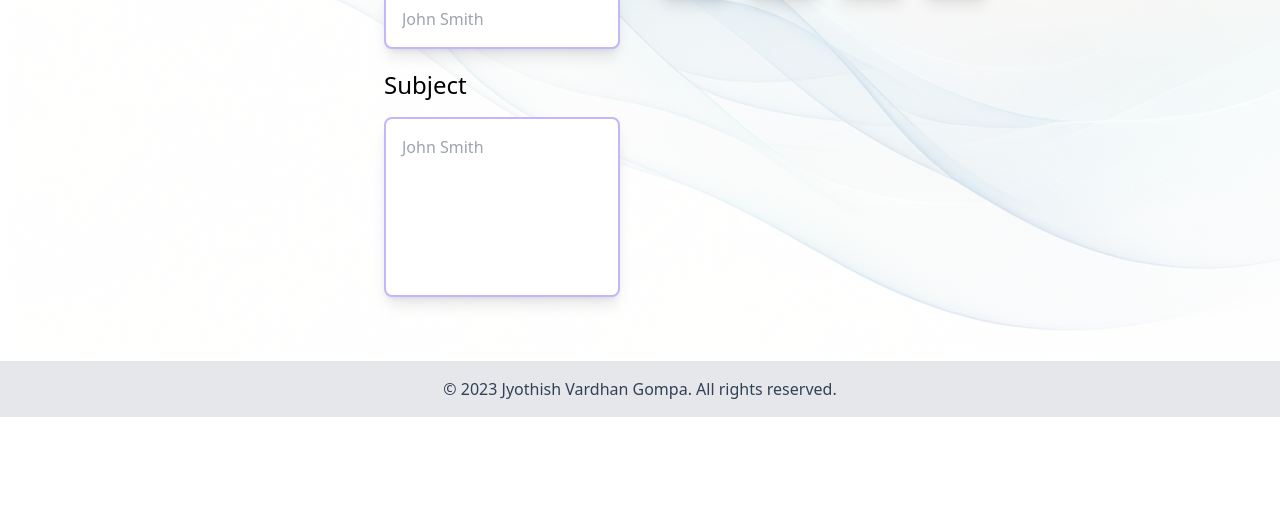
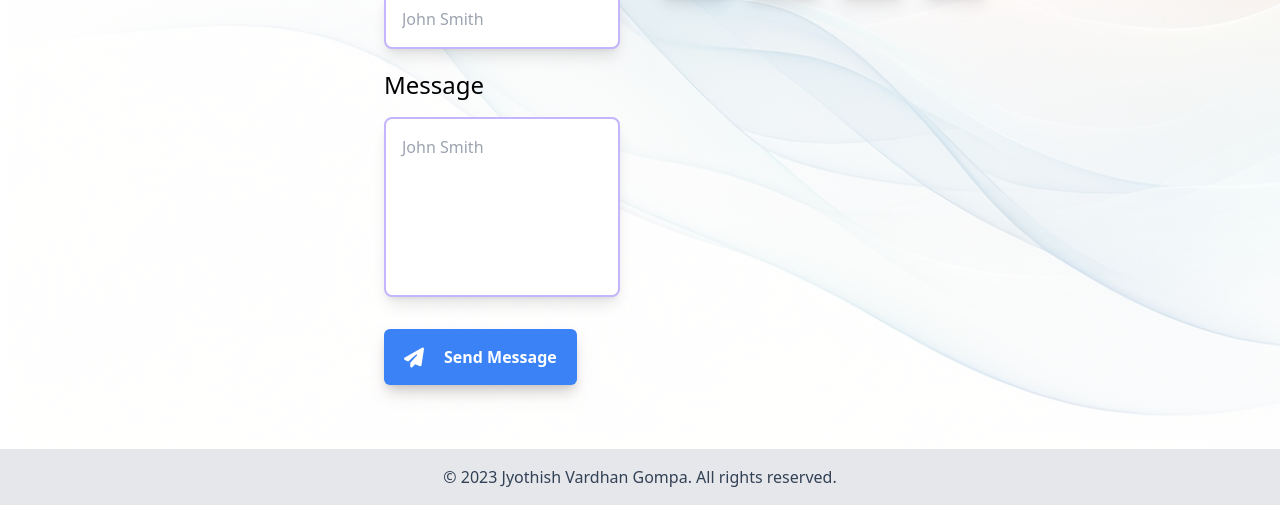
Before and after one commit to Jyotish547/Personal-Portfolio, a website built with Vite: page src/index.html in a window 1280 px wide. Shown: the part 6283-6788 px from the top of the page. Before the commit the page ends 6700 px from the top, so only its background shows below. Built offline with nearby package versions, Linux system fonts and the light colour scheme.

Commit message:
Contact form messages completed

```diff
--- a/src/index.html
+++ b/src/index.html
@@ -494,23 +494,24 @@
         <div id="contact-container" class="flex flex-row pt-12 justify-between">
           <div id="form-container" class="w-1/2 pr-5">
             <h3 class="text-3xl font-semibold">Say Hello</h3>
-            <form>
+            <form action="https://formspree.io/f/mknlyarv" method="POST">
               <div class="flex flex-col">
                 <label for="name" class="font-medium text-2xl pt-5">Name</label>
-                <input type="text" name="name" autocomplete="given-name" class="border-2 border-violet-300 rounded-lg p-4 mt-4 w-full outline-none shadow-lg focus:border-violet-600 transition-colors duration-400" placeholder="John Smith">
+                <input type="text" name="name" autocomplete="given-name" required class="border-2 border-violet-300 rounded-lg p-4 mt-4 w-full outline-none shadow-lg focus:border-violet-600 transition-colors duration-400" placeholder="John Smith">
               </div>
               <div class="flex flex-col">
                 <label for="email" class="font-medium text-2xl pt-5">Email</label>
-                <input type="email" name="email" autocomplete="email" class="border-2 border-violet-300 rounded-lg p-4 mt-4 w-full outline-none shadow-lg focus:border-violet-600 transition-colors duration-400" placeholder="xyz@example.com">
+                <input type="email" name="email" autocomplete="email" required class="border-2 border-violet-300 rounded-lg p-4 mt-4 w-full outline-none shadow-lg focus:border-violet-600 transition-colors duration-400" placeholder="xyz@example.com">
               </div>
               <div class="flex flex-col">
                 <label for="subject" class="font-medium text-2xl pt-5">Subject</label>
-                <input type="text" name="subject" autocomplete="off" class="border-2 border-violet-300 rounded-lg p-4 mt-4 w-full outline-none shadow-lg focus:border-violet-600 transition-colors duration-400" placeholder="John Smith">
+                <input type="text" name="subject" autocomplete="off" required class="border-2 border-violet-300 rounded-lg p-4 mt-4 w-full outline-none shadow-lg focus:border-violet-600 transition-colors duration-400" placeholder="John Smith">
               </div>
               <div class="flex flex-col">
-                <label for="message" class="font-medium text-2xl pt-5">Subject</label>
-                <textarea name="message" autocomplete="off" rows="6" class="border-2 border-violet-300 rounded-lg p-4 mt-4 w-full outline-none resize-none shadow-lg focus:border-violet-600 transition-colors duration-400" placeholder="John Smith"></textarea>
+                <label for="message" class="font-medium text-2xl pt-5">Message</label>
+                <textarea name="message" autocomplete="off" rows="6" required class="border-2 border-violet-300 rounded-lg p-4 mt-4 w-full outline-none resize-none shadow-lg focus:border-violet-600 transition-colors duration-400" placeholder="John Smith"></textarea>
               </div>
+              <button type="submit" class="bg-blue-500 rounded-md py-4 px-5 font-semibold text-white shadow-lg shadow-stone-400/50 mt-8"><i class="fa-solid fa-paper-plane fa-lg pr-5"></i>Send Message</button>
             </form>
           </div>
           <div id="info-container" class="w-1/2 pl-5">
--- a/src/main.ts
+++ b/src/main.ts
@@ -1,7 +1,7 @@
 /*
 1. Done - Create Selected Element state for nav-bar and other required elements
 2. Done - Create dropdown menu for the filter options in projects.html
-3. Create formspree for Contact Form
+3. Done - Create formspree for Contact Form
 4. Initite download of resume
 */
 
```
Also changed, not shown: public/output.css.
